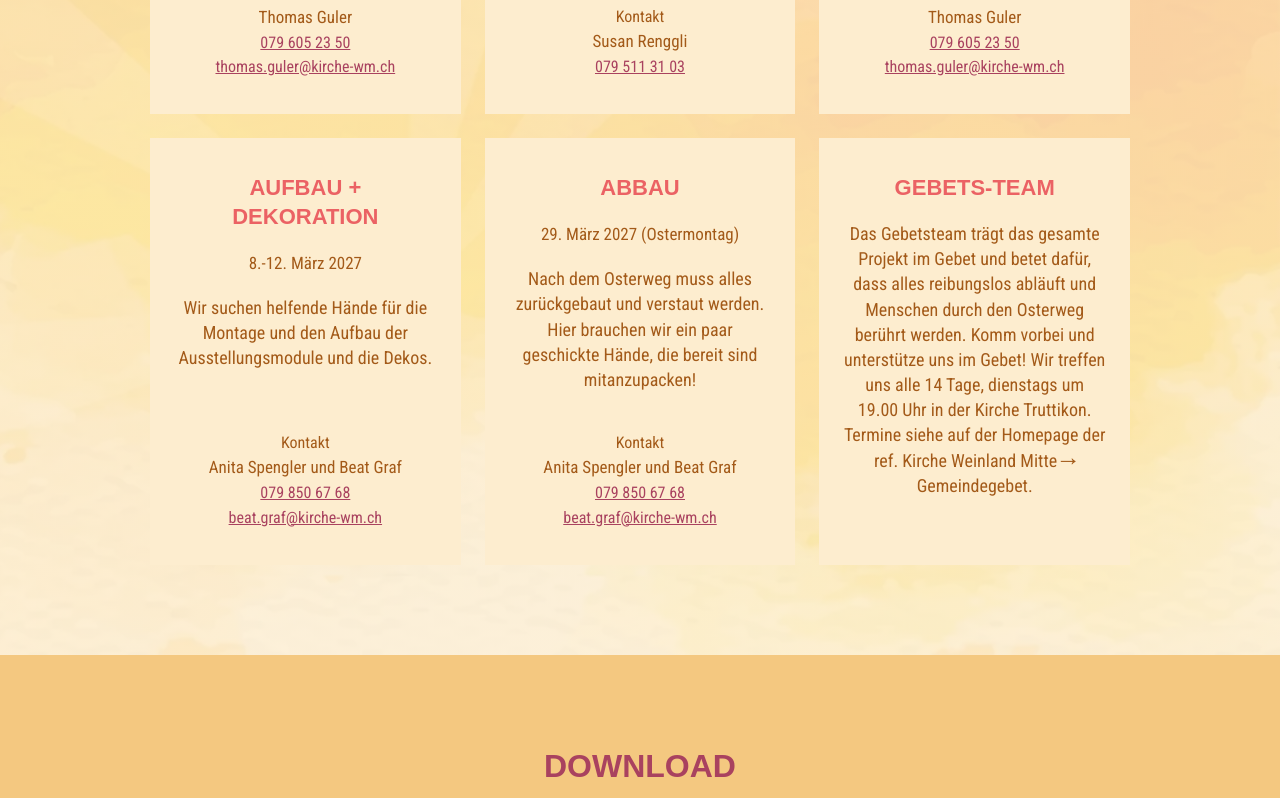
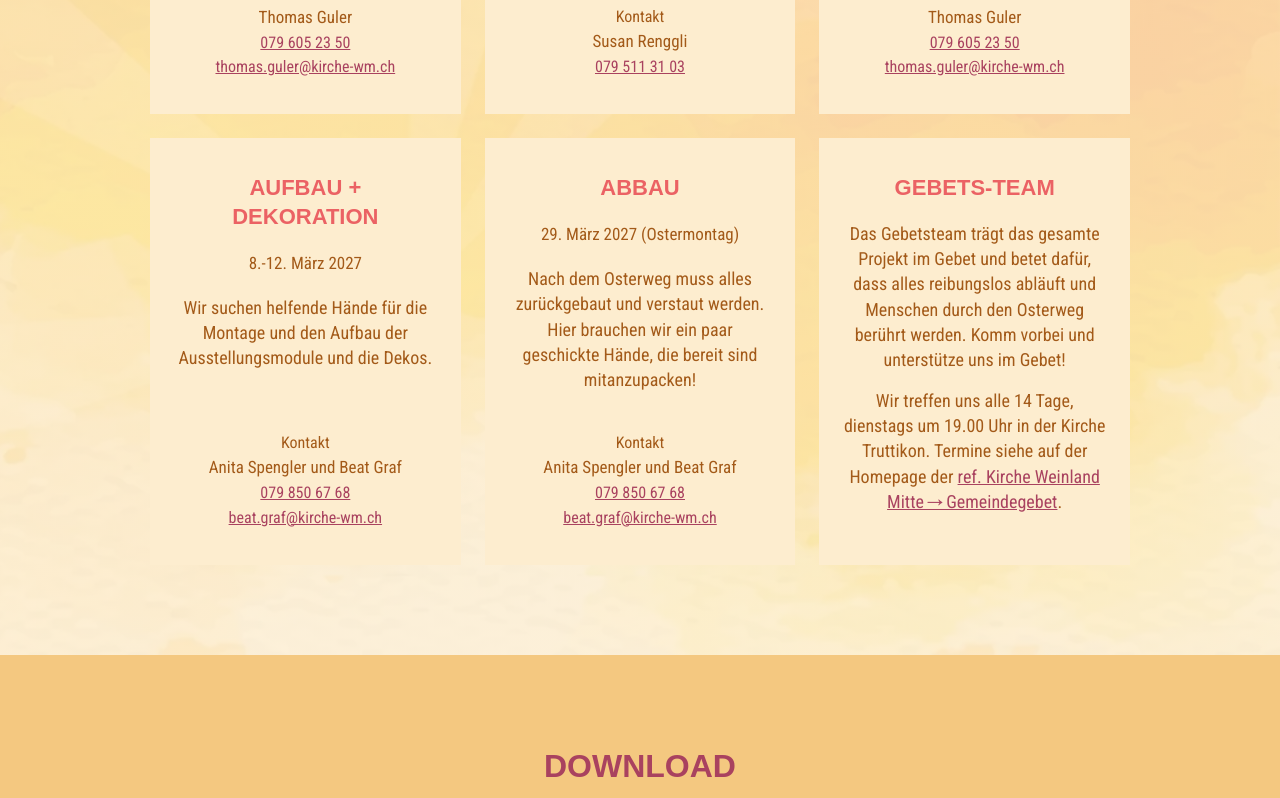
Before and after one commit to Fababum/kirche, a React (Vite) app: page / in a window 1280 px wide. Shown: the part 4060-4858 px from the top of the page. Built offline with nearby package versions, Linux system fonts and the light colour scheme; no server answers.

Commit message:
fix: add meeting note and link for Gebets-Team in volunteer areas

```diff
--- a/src/components/Volunteer.jsx
+++ b/src/components/Volunteer.jsx
@@ -18,6 +18,20 @@ function Volunteer() {
               <h3>{area.title}</h3>
               {area.period && <span className="badge">{area.period}</span>}
               <p>{area.description}</p>
+              {area.note && (
+                <p>
+                  {area.note}
+                  {area.noteLink && (
+                    <>
+                      {' '}
+                      <a href={area.noteLink.href} target="_blank" rel="noreferrer">
+                        {area.noteLink.label}
+                      </a>
+                      .
+                    </>
+                  )}
+                </p>
+              )}
               {area.contacts.length > 0 && (
               <div className="volunteer__contact">
                 <span>Kontakt</span>
--- a/src/data/content.js
+++ b/src/data/content.js
@@ -133,7 +133,9 @@ export const volunteerAreas = [
     key: "gebets-team",
     title: "Gebets-Team",
     period: "",
-    description: "Das Gebetsteam trägt das gesamte Projekt im Gebet und betet dafür, dass alles reibungslos abläuft und Menschen durch den Osterweg berührt werden. Komm vorbei und unterstütze uns im Gebet! Wir treffen uns alle 14 Tage, dienstags um 19.00 Uhr in der Kirche Truttikon. Termine siehe auf der Homepage der ref. Kirche Weinland Mitte → Gemeindegebet.",
+    description: "Das Gebetsteam trägt das gesamte Projekt im Gebet und betet dafür, dass alles reibungslos abläuft und Menschen durch den Osterweg berührt werden. Komm vorbei und unterstütze uns im Gebet!",
+    note: "Wir treffen uns alle 14 Tage, dienstags um 19.00 Uhr in der Kirche Truttikon. Termine siehe auf der Homepage der",
+    noteLink: { label: "ref. Kirche Weinland Mitte → Gemeindegebet", href: "https://www.kirche-wm.ch/gebetsgruppe" },
     contacts: [],
   },
 ];
```
